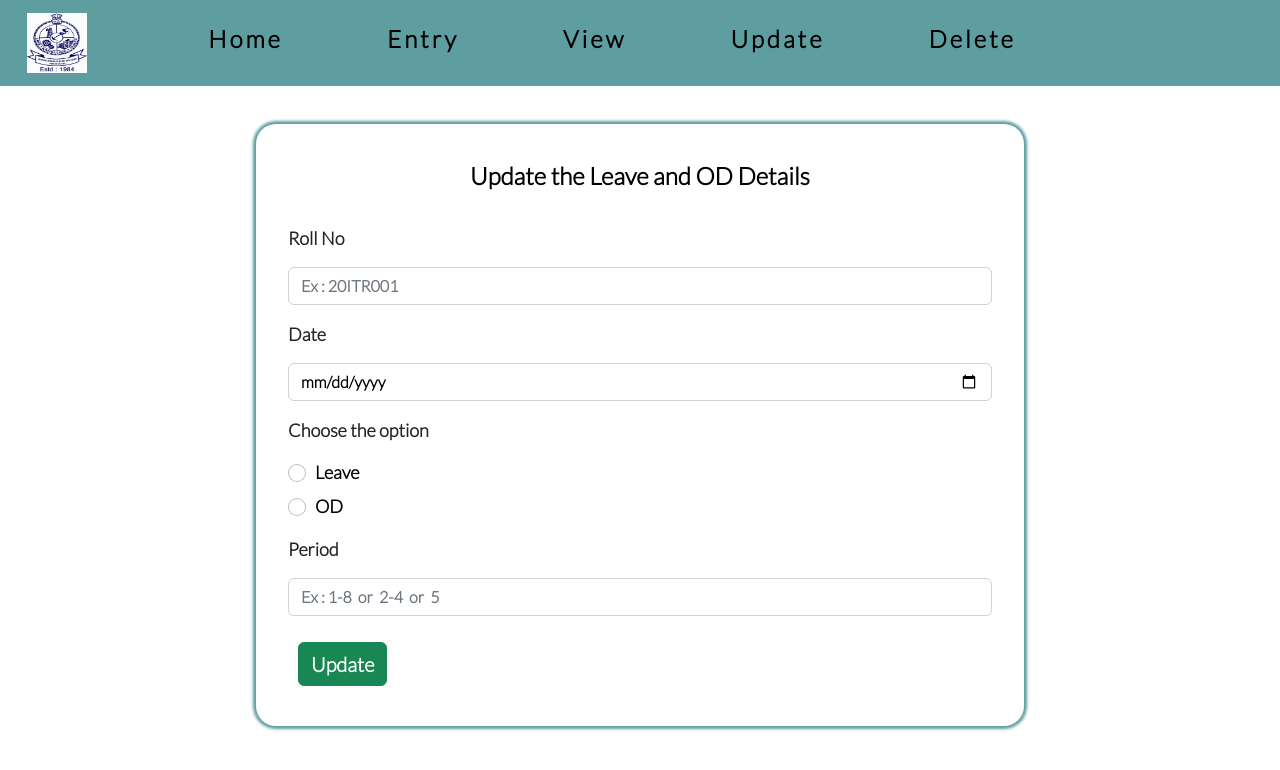
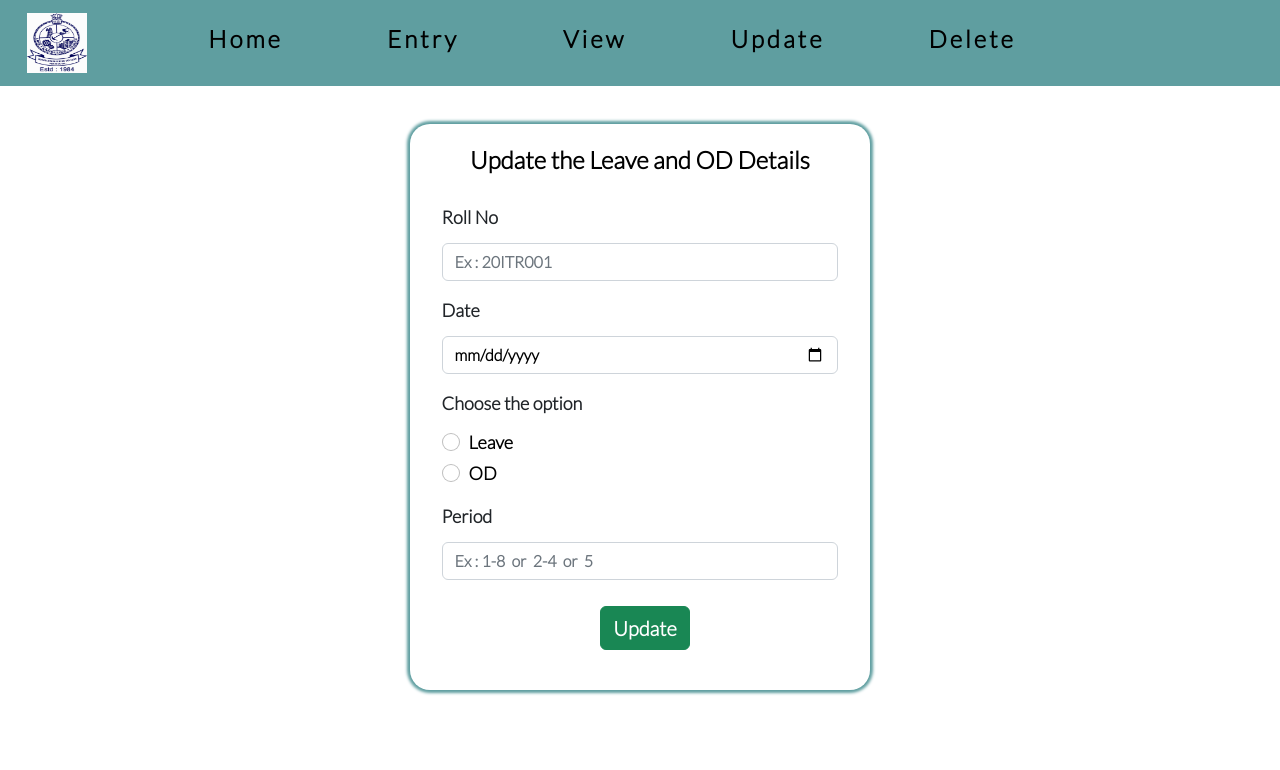
Before and after one commit to BHARATH2503/Leave-and-OD-Management, a React (Create React App) app in the folder client/: page /update in a window 1280 px wide. Shown: the top 770 px of the page. Built offline with nearby package versions, Linux system fonts and the light colour scheme; no server answers; sample sign-in values are in the browser's storage; a web font is replaced by a local one.

Commit message:
updated size

```diff
--- a/client/src/component/Delete.js
+++ b/client/src/component/Delete.js
@@ -26,7 +26,7 @@ export default function Delete() {
     }
 
     return (
-        <div className="page">
+        <div className="page1">
             <div className="container">
                 <h3 className="Auth-form-title">Delete the Leave and OD Details</h3>
                 <Form className="content" autoComplete="off">
@@ -45,7 +45,7 @@ export default function Delete() {
                         }} />
                     </Form.Group>
                     <Form.Group>
-                        <Button variant="danger" className="button" type="button" onClick={Delete}>
+                        <Button variant="danger" className="buttondel" type="button" onClick={Delete}>
                             Delete
                         </Button>
                     </Form.Group>
--- a/client/src/component/Update.js
+++ b/client/src/component/Update.js
@@ -31,7 +31,7 @@ export default function Update() {
 
 
     return (
-        <div className="page">
+        <div className="pageupd">
             <div className="container">
                 <h3 className="Auth-form-title">Update the Leave and OD Details</h3>
                 <Form className="content" autoComplete="off">
@@ -68,7 +68,7 @@ export default function Update() {
                     </Form.Group>
 
                     <Form.Group>
-                        <Button variant="success" className="button" type="button" onClick={Update}>
+                        <Button variant="success" className="buttondel" type="button" onClick={Update}>
                             Update
                         </Button>
                     </Form.Group>
--- a/client/src/css/Registerform.css
+++ b/client/src/css/Registerform.css
@@ -1,5 +1,5 @@
 .button{
-    margin-left: 10px;
+    margin-left: 45%;
     margin-top: 10px;
 
 }
@@ -32,3 +32,26 @@ Form{
     font-size: large;
     flex-direction: column;
 }
+
+
+.page1{
+    height: 50vh;
+  margin-left: 20%;
+    margin-top: 8%;
+    margin-right: 20%;
+}
+
+.buttondel{
+    margin-left: 40%;
+    margin-top: 10px;
+
+}
+
+.pageupd
+{
+    height: 50vh;
+    margin-left: 20%;
+    margin-top: 3%;
+    margin-right: 20%;
+
+}
```
